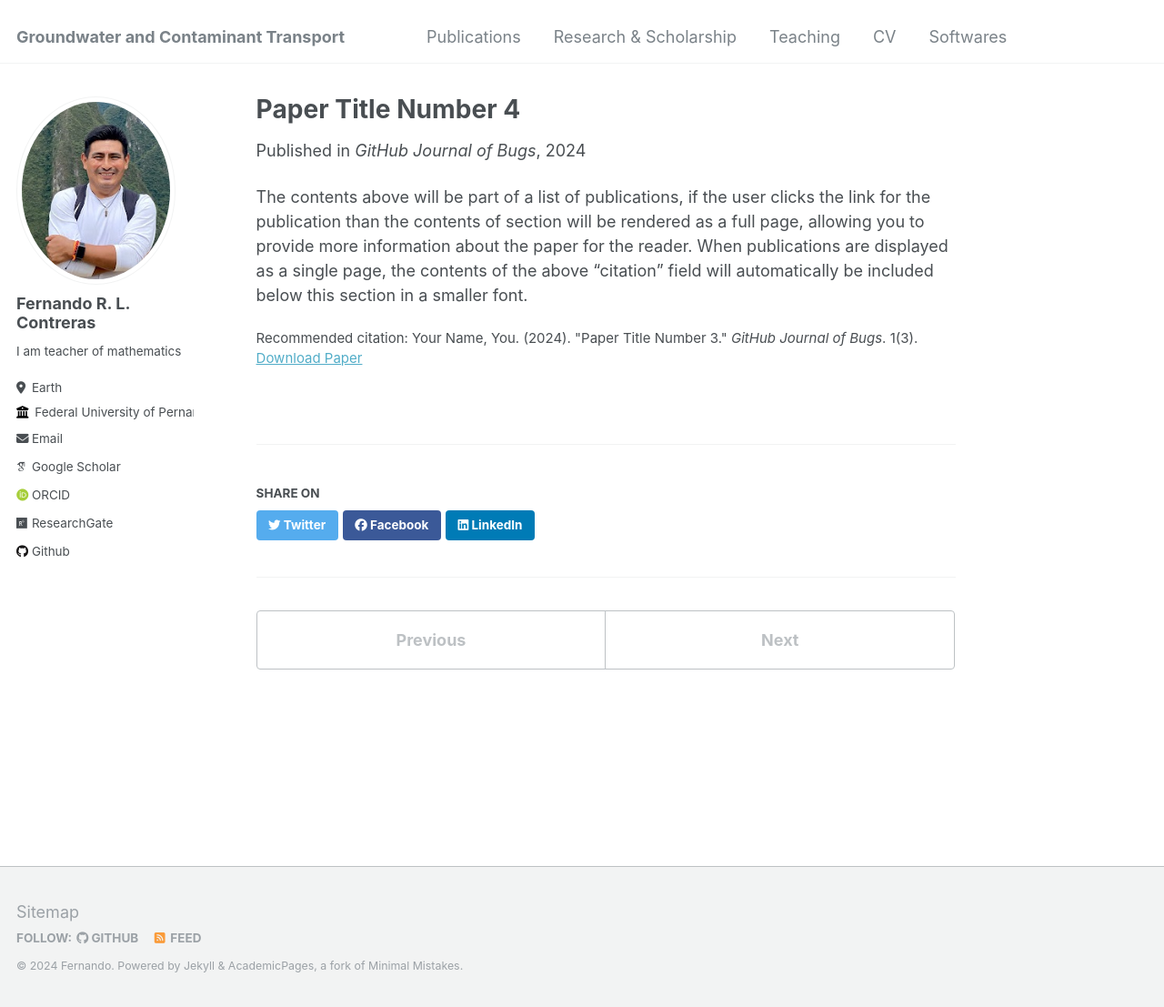
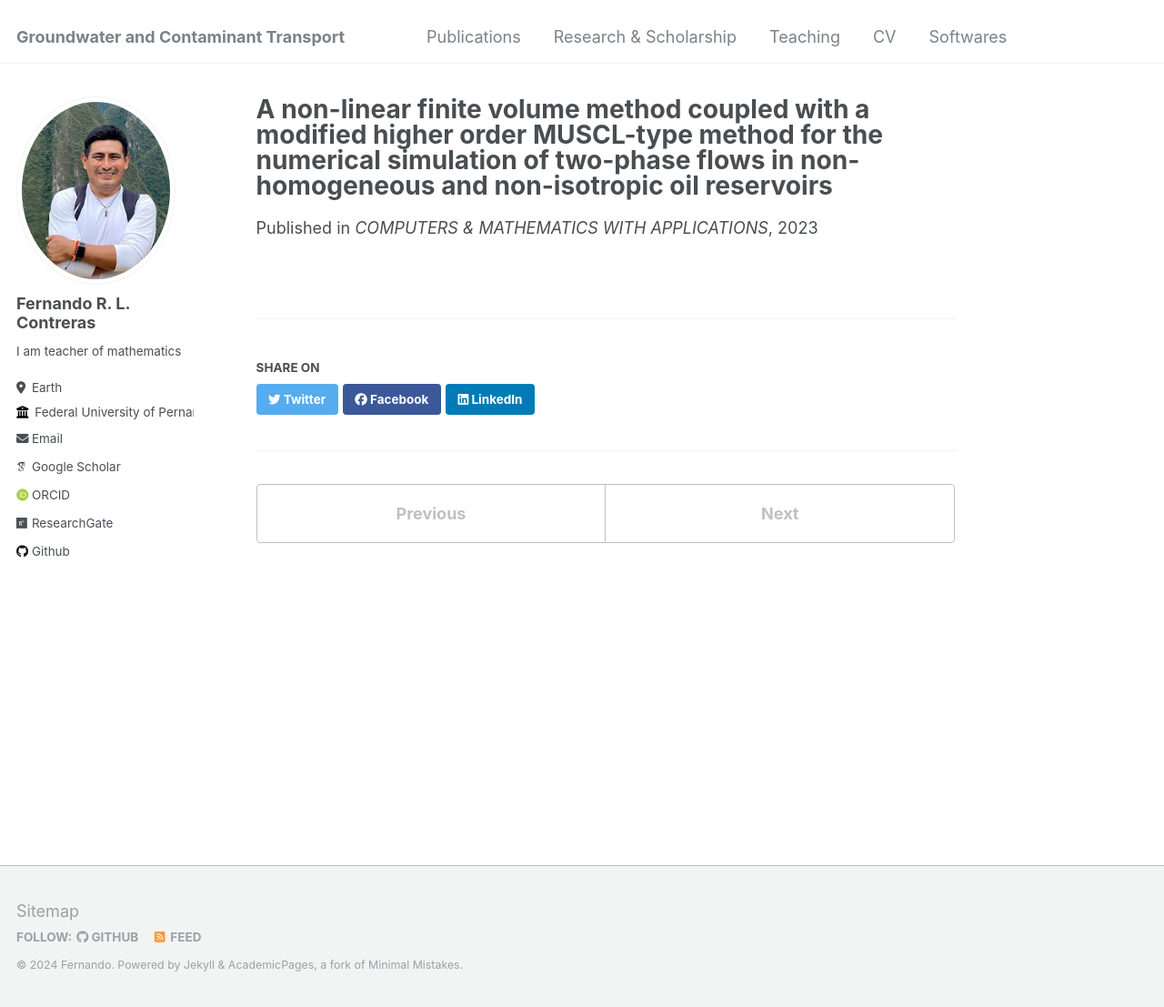
Before and after one commit to Feraul/Feraul.github.io, a Jekyll site: the page built from _publications/2024-02-17-paper-title-number-4.md, in a window 1280 px wide and 1107 px high. Shown: the whole window at 91% size. Built offline with Jekyll 4.4.1, drawn with Linux system fonts in a browser that asks for light colours; some web fonts are replaced.

Commit message:
Update 2024-02-17-paper-title-number-4.md

```diff
--- a/_publications/2024-02-17-paper-title-number-4.md
+++ b/_publications/2024-02-17-paper-title-number-4.md
@@ -1,12 +1,8 @@
 ---
-title: "Paper Title Number 4"
+title: "A non-linear finite volume method coupled with a modified higher order MUSCL-type method for the numerical simulation of two-phase flows in non-homogeneous and non-isotropic oil reservoirs"
 collection: publications
 permalink: /publication/2024-02-17-paper-title-number-4
-excerpt: 'This paper is about fixing template issue #693.'
-date: 2024-02-17
-venue: 'GitHub Journal of Bugs'
+date: 2023-02-17
+venue: 'COMPUTERS & MATHEMATICS WITH APPLICATIONS'
 paperurl: 'http://academicpages.github.io/files/paper3.pdf'
-citation: 'Your Name, You. (2024). &quot;Paper Title Number 3.&quot; <i>GitHub Journal of Bugs</i>. 1(3).'
 ---
-
-The contents above will be part of a list of publications, if the user clicks the link for the publication than the contents of section will be rendered as a full page, allowing you to provide more information about the paper for the reader. When publications are displayed as a single page, the contents of the above "citation" field will automatically be included below this section in a smaller font.
```
